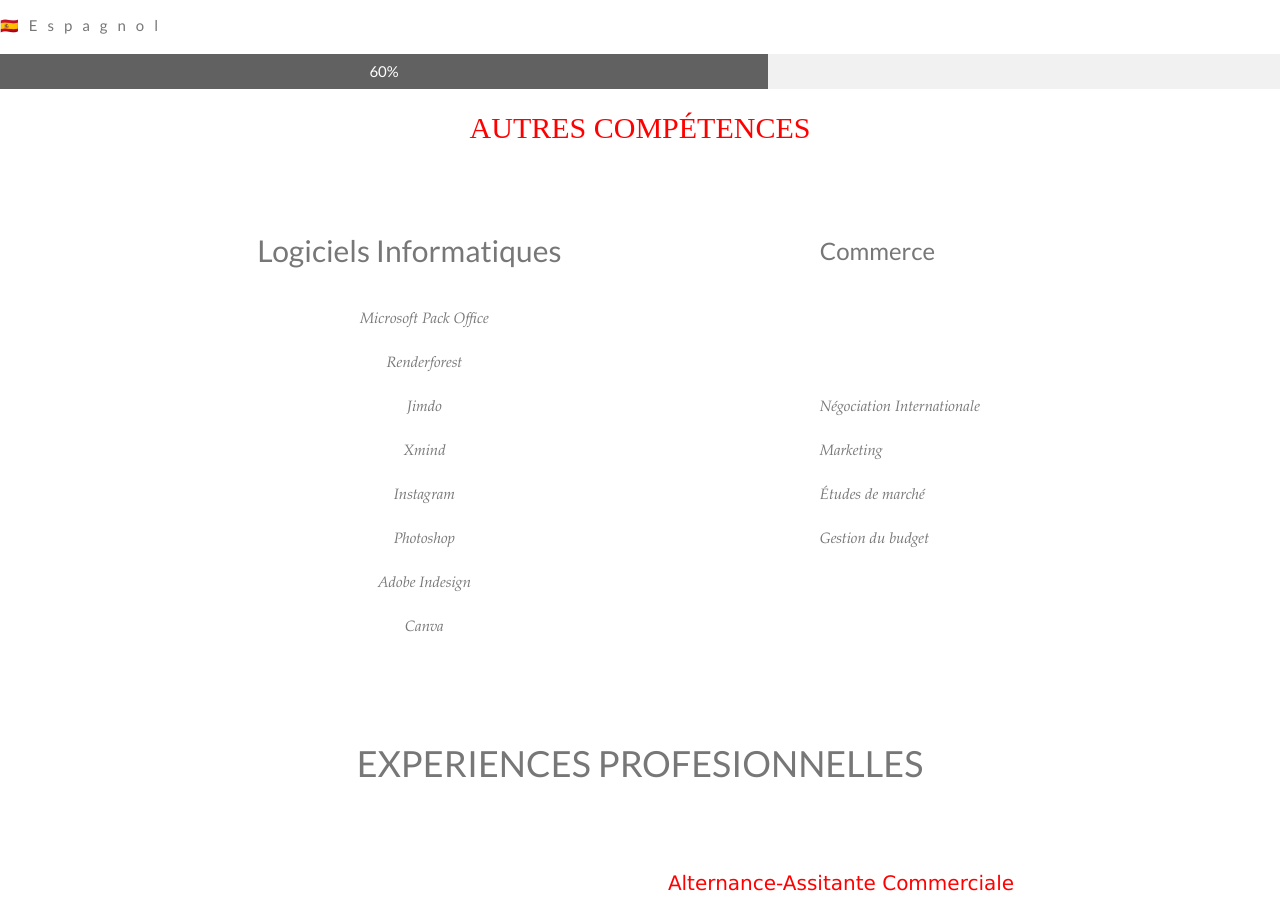
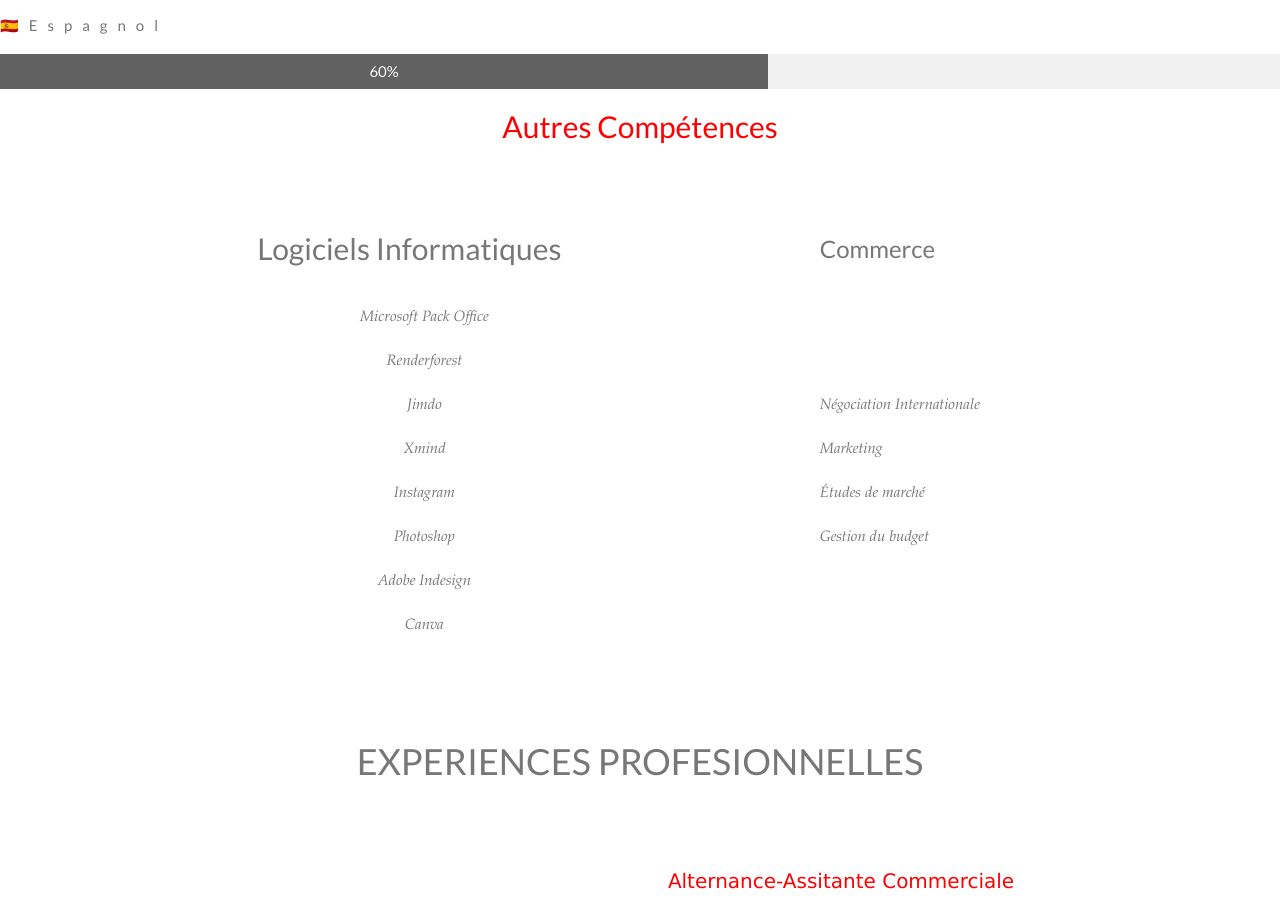
Before and after one commit to gzainab/github.io, a plain HTML site: page index.html in a window 1280 px wide. Shown: the part 1414-2322 px from the top of the page. Drawn offline with nearby package versions, Linux system fonts and the light colour scheme.

Commit message:
Update index.html

```diff
--- a/index.html
+++ b/index.html
@@ -106,7 +106,7 @@
     <!-- First Parallax Image with Logo Text -->
     <div class="bgimg-1 w3-display-container w3-opacity-min" id="home">
         <div class="w3-display-middle" style="white-space:nowrap;">
-            <span class="w3-center w3-padding-large w3-black w3-xlarge w3-wide w3-animate-opacity">From Madagascar<br> Landed in Paris </span>
+            <span class="w3-center w3-padding-large w3-black w3-xlarge w3-wide w3-animate-opacity">From Madagascar<br>  Landed in Paris </span>
 
         </div>
     </div>
@@ -157,7 +157,7 @@
         <div class="w3-light-grey">
             <div class="w3-container w3-padding-small w3-dark-grey w3-center" style="width:60%">60%</div>
         </div>
-        <h2 style="text-align: center;"><span style="color: #ff0000; font-family: symbol;">AUTRES COMP&Eacute;TENCES</span></h2>
+        <h2 style="text-align: center;"><span style="color: #ff0000;">Autres Comp&eacute;tences</span></h2>
 <p>&nbsp;</p>
 <table style="width: 100.001%; border-collapse: collapse; height: 161px;" border="0">
 	<tbody>
```
